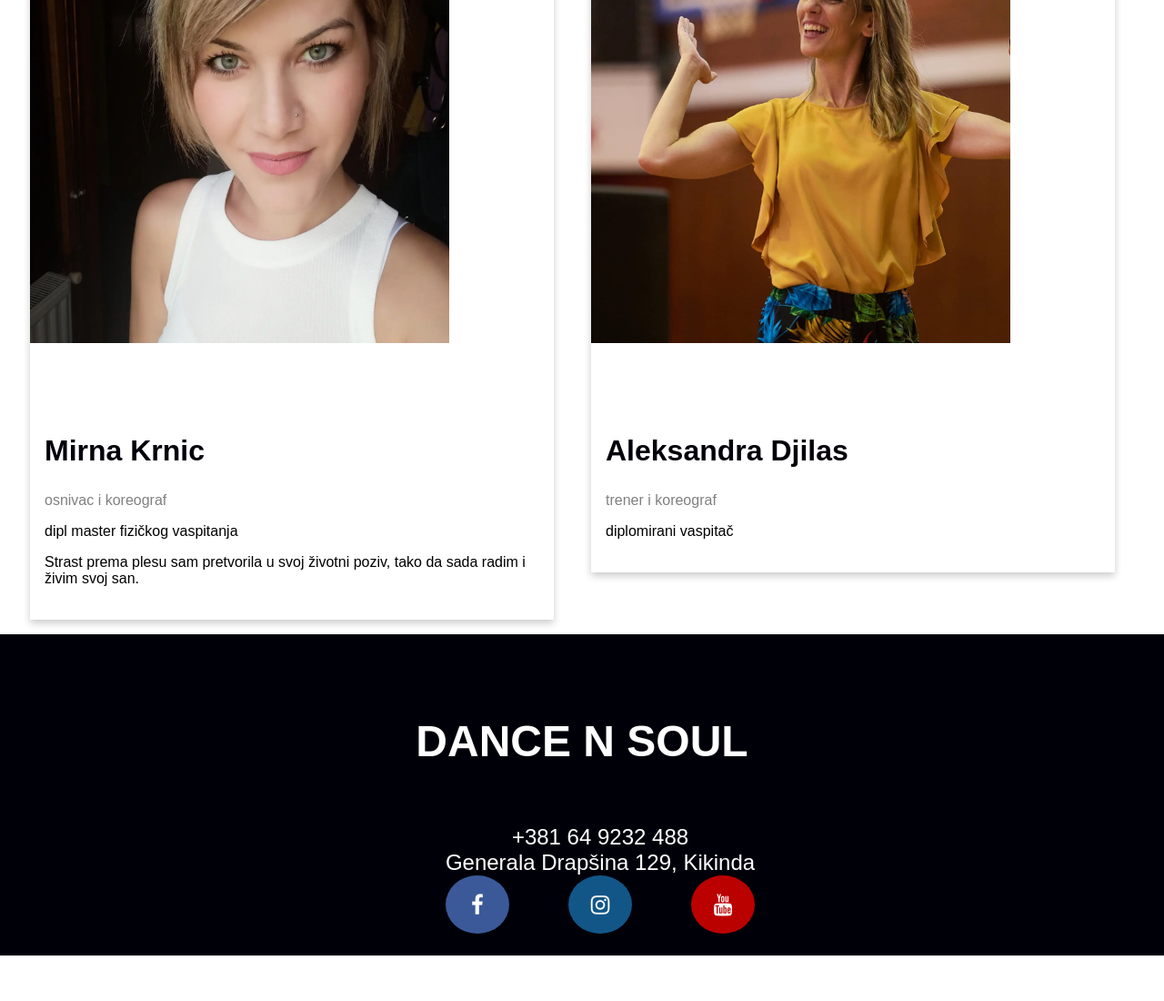
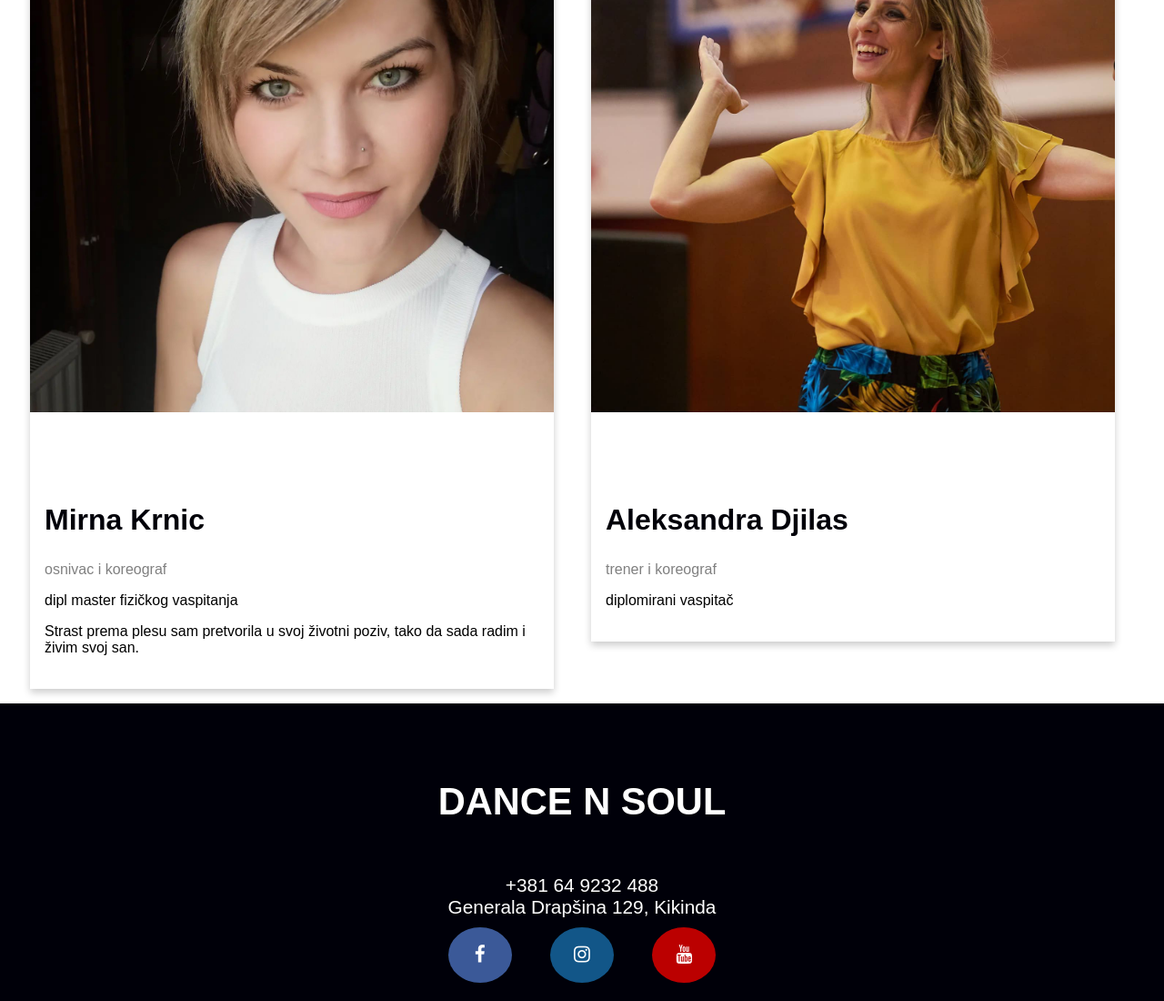
Before and after one commit to Dimitrije1986/Dance-N-Soul, a plain HTML site: page o_nama.html in a window 1280 px wide. Shown: the part 935-2035 px from the top of the page at 91% size. Before the commit the page ends 1985 px from the top, so only its background shows below. Drawn offline with Linux system fonts and the light colour scheme.

Commit message:
new changes

```diff
--- a/o_nama.html
+++ b/o_nama.html
@@ -31,7 +31,7 @@
 	<div class="row">
 	  <div class="column">
 	    <div class="card">
-	      <img src="./slike/mirna1.jpg" alt="Mirna" style="width:80%" height="500px">
+	      <img src="./slike/mirna1.jpg" alt="Mirna">
 	      <div class="container">
 	        <h2>Mirna Krnic</h2>
 	        <p class="title">osnivac i koreograf</p>
@@ -45,7 +45,7 @@
 
 	  <div class="column">
 	    <div class="card">
-	      <img src="./slike/sanja.jpg" alt="Sanja" style="width:80%" height="500px">
+	      <img src="./slike/sanja.jpg" alt="Sanja">
 	      <div class="container">
 	        <h2>Aleksandra Djilas</h2>
 	        <p class="title">trener i koreograf</p>
--- a/style.css
+++ b/style.css
@@ -52,11 +52,13 @@ h2 {
 .header button {
     display: none;
     padding: 10px;
+
 }
 
 @media (max-width: 1000px) {
     .header button {
         display: block;
+        margin-right: 15px;
     }
 
     .header ul {
@@ -212,11 +214,17 @@ h2 {
   padding: 0 8px;
 }
 
+.card img {
+    width: 100%;
+    height: auto;
+}
 
-@media screen and (max-width: 650px) {
+
+@media screen and (max-width: 950px) {
   .column {
     width: 100%;
     display: block;
+    margin-right: 10px;
   }
 }
 
@@ -358,23 +366,27 @@ footer {
     align-items: center;
     justify-content: center;
     flex-direction: column;
-    font-size: 1.5em;
+    font-size: 1.3em;
 
 
 }
 
 footer ul {
     list-style: none;
+    padding: 0;
 }
 
 footer h2 {
     color: white;
+    margin-left: 3px;
+    margin-right: 3px;
 }
 
 .line {
     display: flex;
     flex-direction: row;
     justify-content: space-between;
+    margin-top: 10px;
 
 }
 
```
